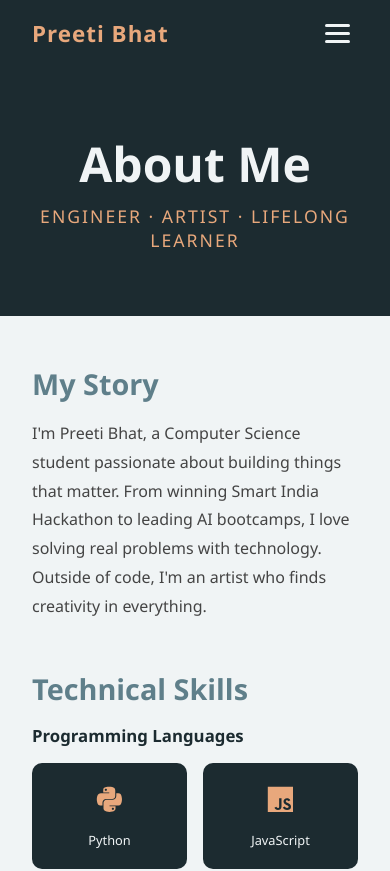
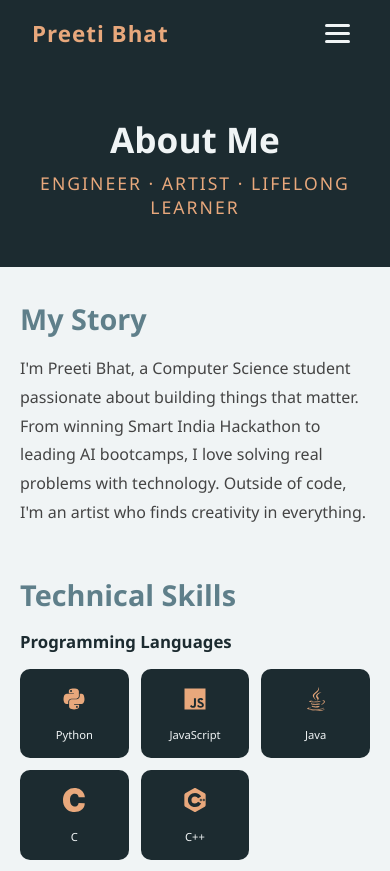
Before and after one commit to Preeti-Bhat6101/preeti-bhat, a React (Create React App) app in the folder client/: page /about in a window 390 px wide. Shown: the top 871 px of the page. Built offline with nearby package versions, Linux system fonts and the light colour scheme; no server answers.

Commit message:
about responsiveness

```diff
--- a/client/src/pages/About.css
+++ b/client/src/pages/About.css
@@ -191,3 +191,48 @@
   color: var(--accent);
   font-weight: 600;
 }
+
+@media (max-width: 768px) {
+  .about-hero {
+    padding: 3rem 1.5rem;
+  }
+
+  .about-hero h1 {
+    font-size: 2.2rem;
+  }
+
+  .about-content {
+    padding: 2rem 1.25rem;
+  }
+
+  .skills-grid {
+    grid-template-columns: repeat(auto-fill, minmax(85px, 1fr));
+    gap: 0.75rem;
+  }
+
+  .skill-card {
+    padding: 1rem 0.5rem;
+  }
+
+  .skill-icon {
+    font-size: 1.5rem;
+  }
+
+  .skill-label {
+    font-size: 0.7rem;
+  }
+
+  .education-main {
+    flex-direction: column;
+    gap: 0.5rem;
+  }
+
+  .timeline-item {
+    width: 220px;
+  }
+
+  .timeline-content {
+    width: 160px;
+    padding: 1rem;
+  }
+}
```
